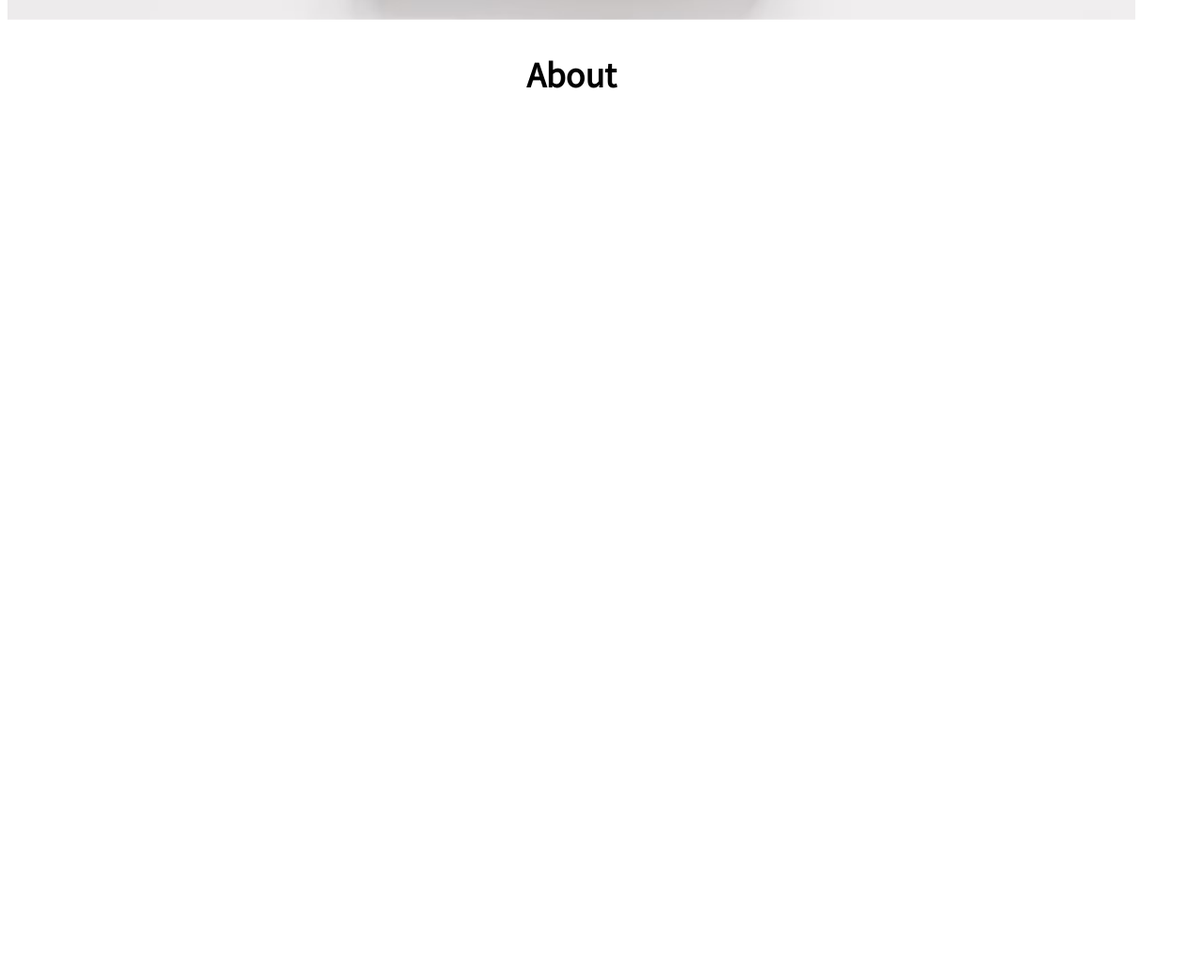
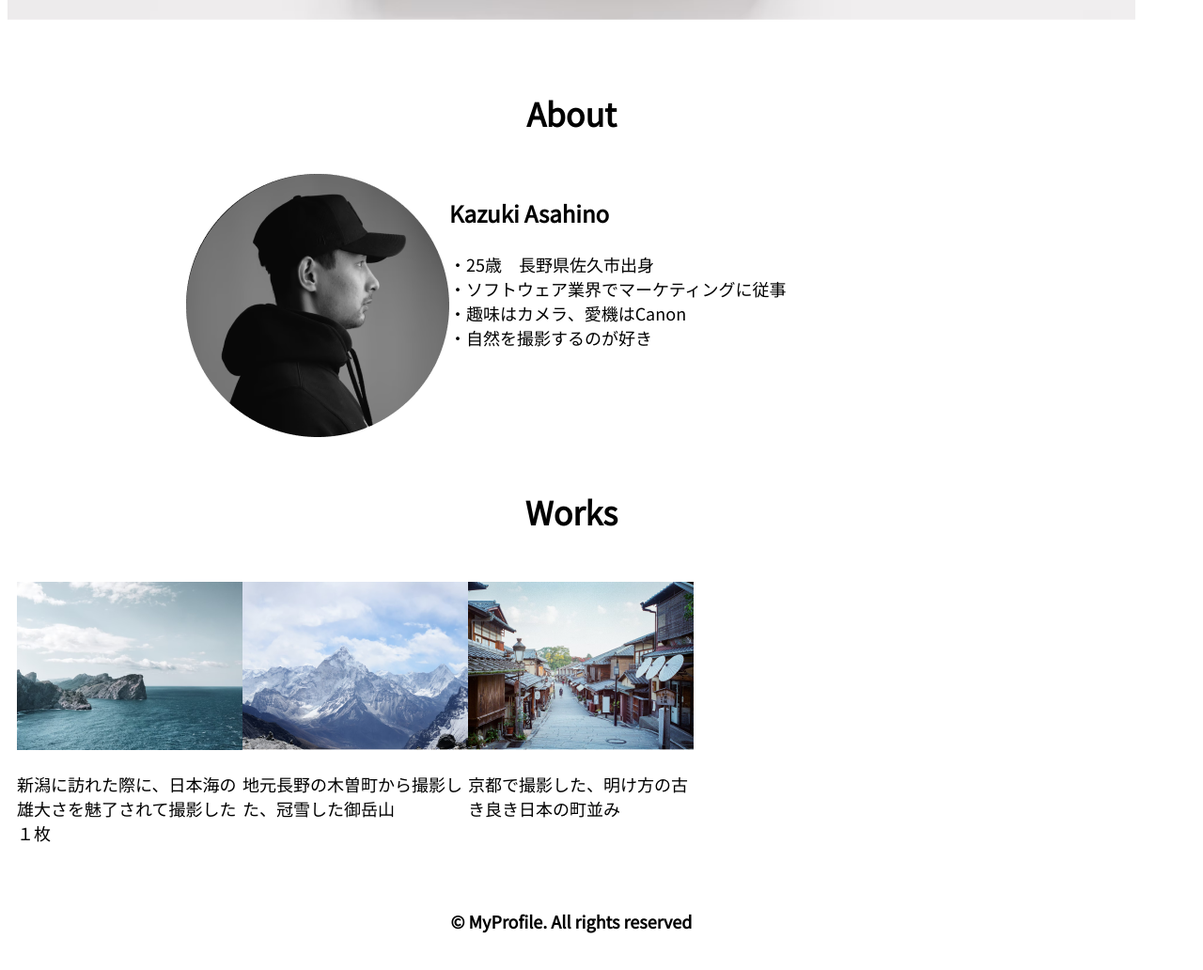
Before and after one commit to Yokereba/samurai-terakoya, a plain HTML site: page html-css-basic-html/kadai_001/index.html in a window 1280 px wide. Shown: the part 500-1532 px from the top of the page at 94% size. Before the commit the page ends 800 px from the top, so only its background shows below. Drawn offline with Linux system fonts and the light colour scheme.

Commit message:
Add files via upload

```diff
--- a/html-css-basic-html/kadai_001/css/style.css
+++ b/html-css-basic-html/kadai_001/css/style.css
@@ -40,6 +40,7 @@
 }
 
 h2 {
+    margin: 40px auto 40px auto;
     font-size: 34px;
     text-align: center;
 
@@ -49,6 +50,26 @@
     height: 400px;
     width: 100%;
 }
+/* About　*/
+#About {
+    margin: 20px auto 20px auto;
+    width: 820px;
+    padding: 10px;
+
+}
+
+#about-flex {
+
+    width: 100%;
+    display: flex;
+}
+
+#about-flex > div {
+    margin: o 30px o 30px;
+}
+
+
+
 
 h3 {
     font-size: 24px;
@@ -57,6 +78,32 @@
 
 p {
     font-size: 18px;
+
+
+}
+
+/* works */
+#works {
+    margin: 20px auto 20px auto;
+    width: 820px;
+
+}
+
+#works-flex {
+    width: 200px;
+    display: flex;
+    padding: 10px;
+}
+
+#works-flex > div {
+    margin: o 30px o 30px;
+}
+
+
+h4 {
+    margin: 40px auto 40px auto;
+    font-size: 18px;
+    text-align: center;
 
 }
 /*================
--- a/html-css-basic-html/kadai_001/index.html
+++ b/html-css-basic-html/kadai_001/index.html
@@ -21,11 +21,50 @@
         </header>
         <main>
             <img src="images/mainl.png">
-            <article>
-            <h2>About</h2>
-            </article>
+
+            <section id="About">
+                <h2>About</h2>
+                <div id="about-flex">
+                    <div>
+                        <img id="about" src="images/about.png" alt="jibun">
+                    </div>
+                    <div>
+                        <H3 class="text">Kazuki Asahino</H3>
+                        <p>・25歳　長野県佐久市出身<br>・ソフトウェア業界でマーケティングに従事<br>・趣味はカメラ、愛機はCanon<br>・自然を撮影するのが好き
+                    </div>
+                </div>
+            </section>
+            <section class="works">
+                <H2>Works</H2>
+
+                <div id="works-flex" >
+                    <div>
+                        <img id="works1" src="images/works1.png" alt="新潟にて">
+                        <p>新潟に訪れた際に、日本海の雄大さを魅了されて撮影した１枚</p>
+
+                    </div>
+                    <div>
+                        <img id="works2" src="images/works2.png" alt="長野にて">
+                        <p>地元長野の木曽町から撮影した、冠雪した御岳山</p>
+
+                    </div>
+                    <div>
+                        <img id="works3" src="images/works3.png" alt="京都にて">
+                        <p>京都で撮影した、明け方の古き良き日本の町並み</p>
+
+                    </div>
+                </div>
+
+
+
+
+
+
+
+            </section>
         </main>
         <footer>
+            <h4>© MyProfile. All rights reserved</h4>
 
         </footer>
     </body>
```
